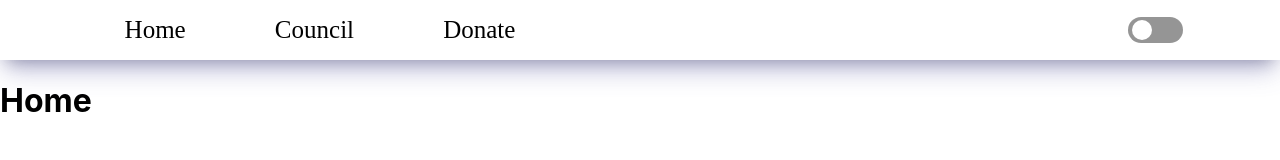
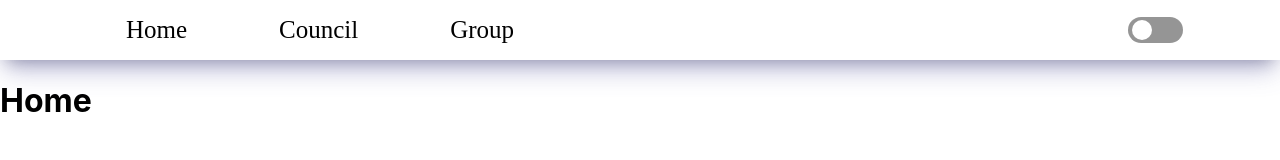
Before and after one commit to Khizarshah01/innovo24, a React (Create React App) app: page / in a window 1280 px wide. Shown: the top 160 px of the page. Built offline with nearby package versions, Linux system fonts and the light colour scheme.

Commit message:
added group section in Header

```diff
--- a/src/App.js
+++ b/src/App.js
@@ -2,6 +2,7 @@ import Home from "./components/Home";
 import Council from "./components/Council";
 import Header from "./components/Header";
 import { BrowserRouter, Route, Routes } from "react-router-dom";
+import Group from "./components/Group";
 
 function App() {
     return (
@@ -10,6 +11,7 @@ function App() {
                 <Header />
                 <Routes>
                     <Route path="/" element={<Home />} />
+                    <Route path="/" element={<Group/>}/>
                     <Route path="/council" element={<Council />} />
                 </Routes>
             </div>
--- /dev/null
+++ b/src/components/Group.jsx
@@ -0,0 +1,9 @@
+import React from 'react'
+
+function Group() {
+  return (
+    <div>Group</div>
+  )
+}
+
+export default Group
--- a/src/components/Header.jsx
+++ b/src/components/Header.jsx
@@ -17,7 +17,7 @@ function Header() {
                         </NavLink>
                     </li>
                     <NavLink exact to="/donate" id="yo">
-                        <li>Donate</li>
+                        <li>Group</li>
                     </NavLink>
                 </ul>
             </div>
```
